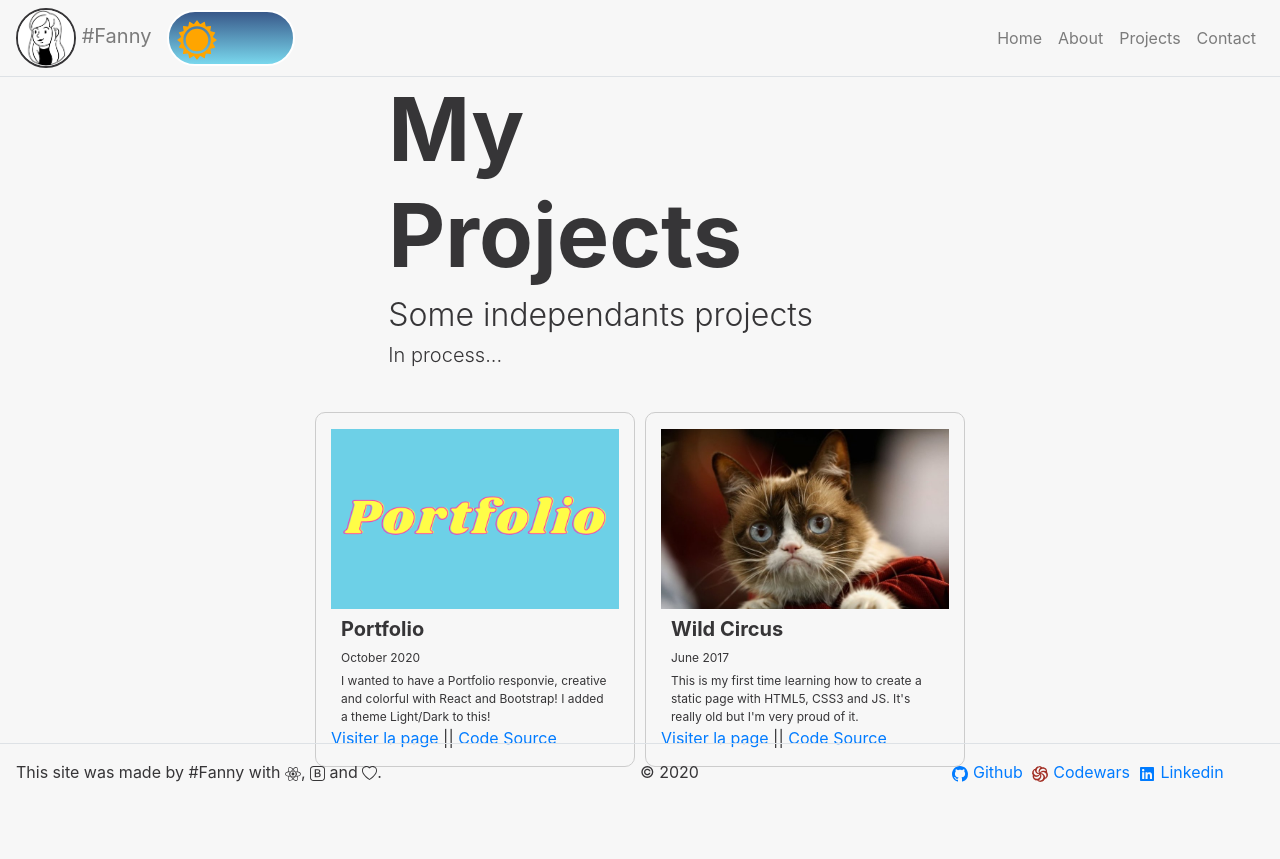
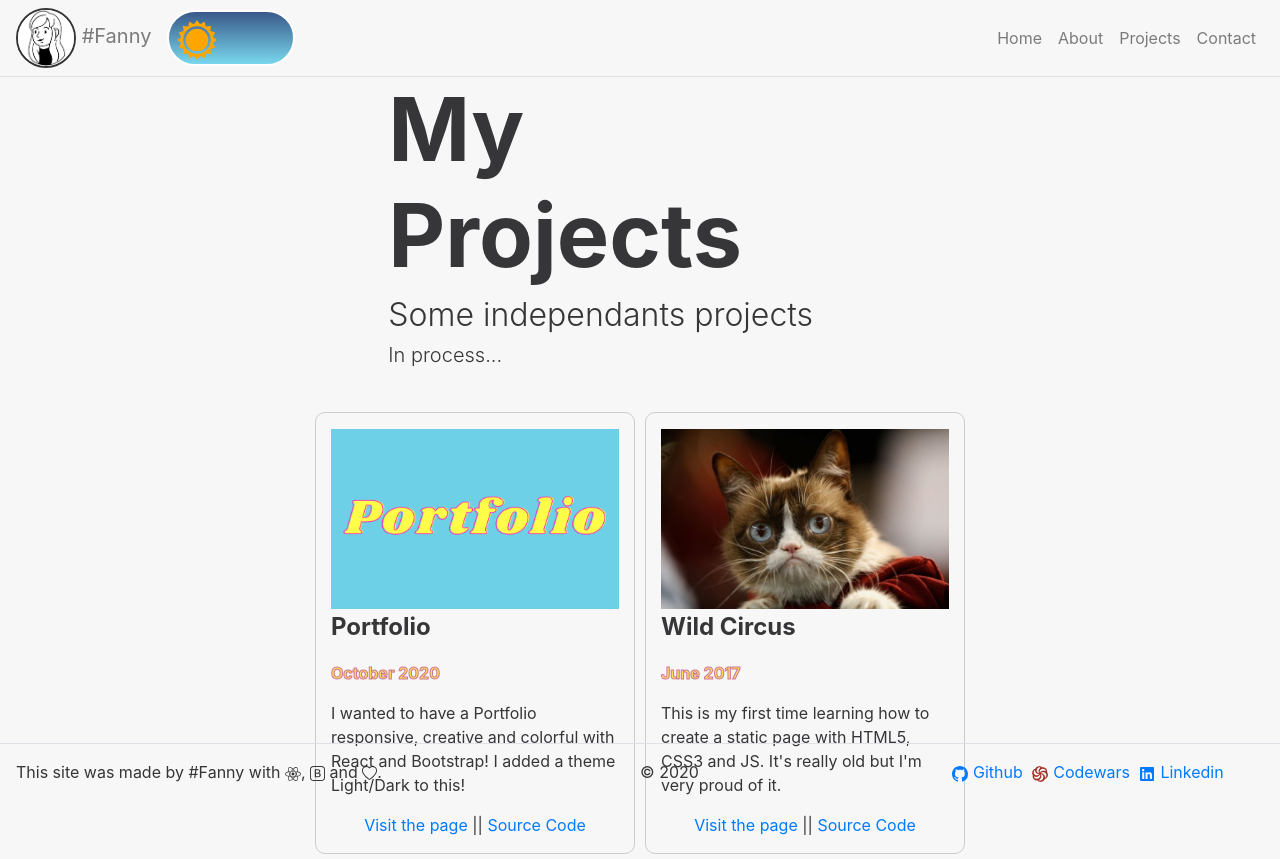
Before and after one commit to fannyperret/Portfolio-React, a React (Create React App) app: page /projects in a window 1280 px wide. Before the commit the page ends 800 px from the top, so only its background shows below. Built offline with nearby package versions, Linux system fonts and the light colour scheme.

Commit message:
Delete CardInfo.js for no using React Spring... :cat:

```diff
--- a/src/components/BigTitle.js
+++ b/src/components/BigTitle.js
@@ -15,14 +15,14 @@ function BigTitle(props) {
         <Jumbotron className="bg-transparent jumbotron-fluid p-0">
             <Container fluid={true}>
                 <Row className="justify-content-center">
-                    <Col className="py-5"  xl={4} lg={6} md={12} sm={12} xs={{span: 12, order: 2 }}>
-                        { props.title && <h1 className="display-2 font-weight-bolder">{props.title}</h1> }
+                    <Col className="py-5"  xl={4} lg={{ span: 4, order: 1 }} md={12} sm={12} xs={{span: 12, order: 2 }}>
+                        { props.title && <h1 className="google-font display-2 font-weight-bolder">{props.title}</h1> }
                         { props.subTitle && <h2 className="display-6 font-weight-light">{props.subTitle}</h2> }
                         { props.text && <h3 className="lead font-weight-light">{props.text}</h3> }
                         { props.textTwo && <p className="py-5 lead font-weight-light">{props.textTwo}</p> }
                         { props.textThree && <p className="lead font-weight-light">{props.textThree}</p> }
                     </Col>
-                    <Col className="p-0" xl={8} lg={6} md={12} sm={12} xs={{span: 12, order: 1 }}>
+                    <Col className="p-0" xl={8} lg={{ span: 8, order: 2 }} md={12} sm={12} xs={{span: 12, order: 1 }}>
                         <Image src={hello} fluid />
                     </Col>
                 </Row>
--- a/src/components/Deck.js
+++ b/src/components/Deck.js
@@ -16,7 +16,7 @@ class Deck extends React.Component {
                 {
                     id: 0,
                     title: 'Portfolio',
-                    description: 'I wanted to have a Portfolio responvie, creative and colorful with React and Bootstrap! I added a theme Light/Dark to this!',
+                    description: 'I wanted to have a Portfolio responsive, creative and colorful with React and Bootstrap! I added a theme Light/Dark to this!',
                     imgSrc: portfolioimg,
                     year: 'October 2020',
                     link: 'https://fannyperret.fr',
--- a/src/components/DescDeck.js
+++ b/src/components/DescDeck.js
@@ -8,10 +8,13 @@ function DescDeck(props) {
 
         <Col lg={3} md={4} className="d-inline-block css-card">
             <img className="deck-img" src={props.item.imgSrc} alt={props.item.imgSrc} />
-            <p className="css-card-title">{props.item.title}</p>
-            <p className="css-card-subtitle">{props.item.year}</p>
-            <p className="css-card-subtitle">{props.item.description}</p>
-            <a href={props.item.link}>Visiter la page</a> || <a href={props.item.codeSrc}>Code Source</a>
+            <p className="deck-title">{props.item.title}</p>
+            <p className="deck-year">{props.item.year}</p>
+            <p className="deck-desc">{props.item.description}</p>
+            <div className="text-center">
+                <a href={props.item.link}>Visit the page</a> || <a href={props.item.codeSrc}>Source Code</a>
+            </div>
+
         </Col>
 
     )
--- a/src/index.css
+++ b/src/index.css
@@ -1,3 +1,5 @@
+@import url('https://fonts.googleapis.com/css2?family=Pathway+Gothic+One&display=swap');
+
 body {
   font-family: -apple-system, BlinkMacSystemFont, 'Segoe UI', 'Roboto', 'Oxygen',
     'Ubuntu', 'Cantarell', 'Fira Sans', 'Droid Sans', 'Helvetica Neue',
@@ -6,9 +8,8 @@ body {
   -moz-osx-font-smoothing: grayscale;
 }
 
-code {
-  font-family: source-code-pro, Menlo, Monaco, Consolas, 'Courier New',
-    monospace;
+.google-font {
+  font-family: 'Pathway Gothic One', sans-serif;
 }
 
 footer{
@@ -93,6 +94,19 @@ footer{
   max-width: 100%;
 }
 
+.deck-title {
+  font-size: 3vh;
+  font-weight: bold;
+  /* margin: 0px; */
+}
+
+.deck-year {
+  color: rgb(201, 141, 51);
+  font-weight: bold;
+  -webkit-text-stroke: 1px #CF7498;
+  -webkit-text-fill-color: #FFDE59;
+}
+
 .success-msg {
   color: #57A773;
   padding: 10px 15px;
--- a/src/themes/global.js
+++ b/src/themes/global.js
@@ -23,4 +23,13 @@ export const GlobalStyles = createGlobalStyle`
   .navbar-light .navbar-nav .nav-link {
     color: ${({ theme }) => theme.a};
   }
+
+  .navbar-light .navbar-nav .nav-link:hover {
+    color: ${({ theme }) => theme.hover};
+  }
+
+  .navbar-light .navbar-nav .nav-link:active {
+    color: ${({ theme }) => theme.active};
+  }
+
   `
--- a/src/themes/theme.js
+++ b/src/themes/theme.js
@@ -4,6 +4,7 @@ export const lightTheme = {
     body: '#F7F7F7',
     text: '#363537',
     a: 'rgba(0, 0, 0, 0.5)',
+    hover: 'black',
     toggleBorder: '#FFF',
     gradient: 'linear-gradient(#39598A, #79D7ED)',
     border: '#363537',
@@ -12,6 +13,7 @@ export const lightTheme = {
 export const darkTheme = {
     body: '#363537',
     a: '#FAFAFA',
+    hover: '#5ED3F3',
     text: '#FAFAFA',
     toggleBorder: '#6B8096',
     gradient: 'linear-gradient(#091236, #1E215D)',
```
Also changed, not shown: src/components/CardInfo.js (deleted, +0 -16 lines).
